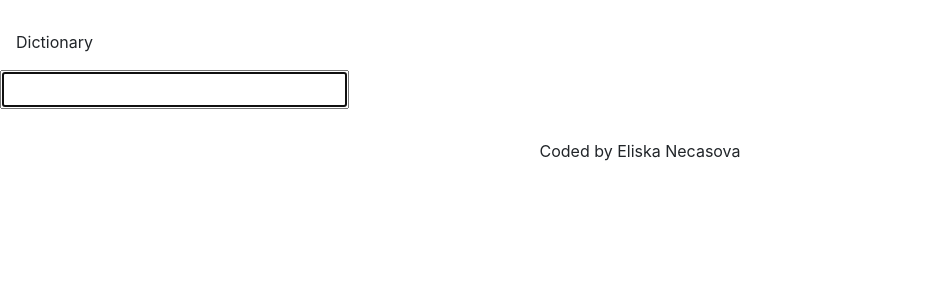
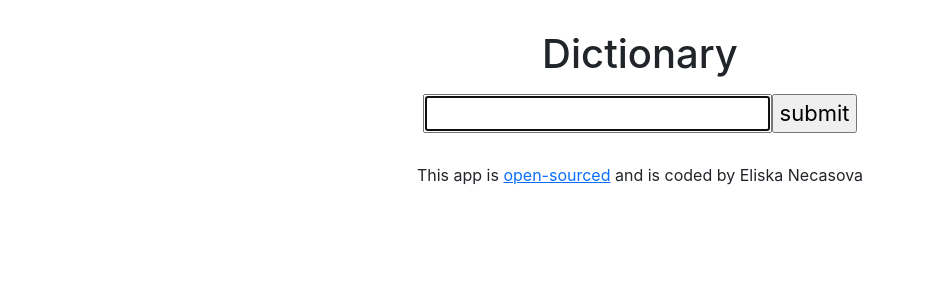
Before and after one commit to EliTimeless/dictionary-react-app, a React (Create React App) app: page / in a window 1280 px wide. Shown: the top 300 px of the page, without its empty margins (0-925 px from the left). Built offline with nearby package versions, Linux system fonts and the light colour scheme.

Commit message:
change css

```diff
--- a/src/App.js
+++ b/src/App.js
@@ -5,11 +5,20 @@ export default function App() {
   return (
     <div className="App">
       <header className="App-header"></header>
-      <div className="text-left m-3">Dictionary</div>
+      <div className="text-center m-3">
+        {" "}
+        <h1>Dictionary</h1>{" "}
+      </div>
       <main>
         <Dictionary />
       </main>
-      <footer className="App-footer">Coded by Eliska Necasova</footer>
+      <footer className="App-footer">
+        This app is{" "}
+        <a href="https://github.com/EliTimeless/dictionary-react-app.git">
+          open-sourced
+        </a>{" "}
+        and is coded by Eliska Necasova
+      </footer>
     </div>
   );
 }
--- a/src/Dictionary.css
+++ b/src/Dictionary.css
@@ -1,3 +1,4 @@
 .Dictionary {
   font-size: 22px;
+  text-align: center;
 }
--- a/src/Dictionary.js
+++ b/src/Dictionary.js
@@ -21,7 +21,8 @@ export default function Dictionary() {
   return (
     <div className="Dictionary">
       <form onSubmit={Search}>
-        <input type="search" autoFocus={true} onChange={handleKeywordChange} />
+        <input type="search" autoFocus={true} />
+        <input type="submit" value="submit" onChange={handleKeywordChange} />
       </form>
     </div>
   );
```
